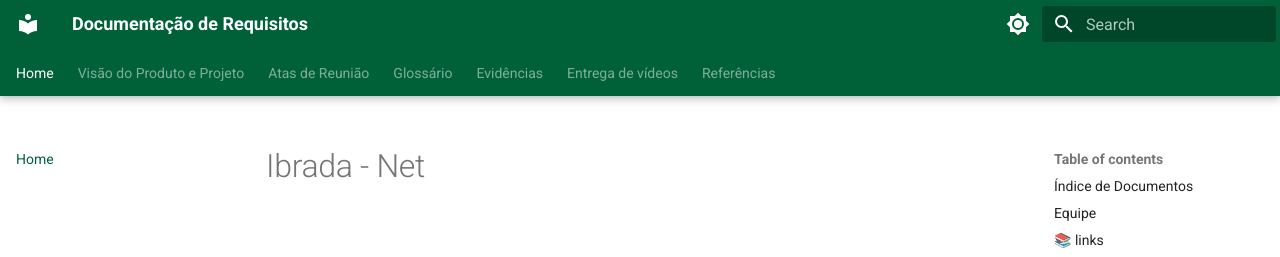
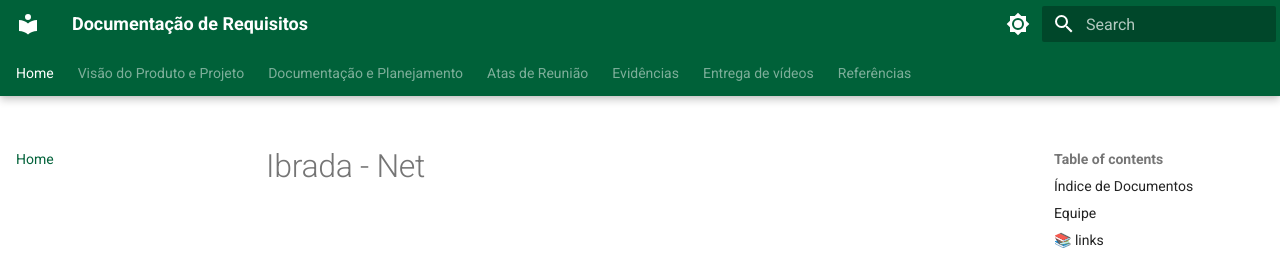
Before and after one commit to mdsreq-fga-unb/REQ-2026.2-T01-IBRADA-NET, an MkDocs documentation site: the page built from docs/index.md, in a window 1280 px wide. Shown: the top 257 px of the page. Built offline with MkDocs 1.6.1 and Material for MkDocs 9.7.7, drawn with Linux system fonts in a browser that asks for light colours; some of the changed lines change nothing that is shown.

Commit message:
separação na navbar, catalogo de us

```diff
--- a/mkdocs.yml
+++ b/mkdocs.yml
@@ -64,6 +64,15 @@ nav:
           - Fora do MVP: documento-visao/10_userStoriesForaMVP.md
       - 11 Lições Aprendidas: documento-visao/11_licoes.md
 
+  - Documentação e Planejamento:
+    - User Stories:
+      - Dentro do MVP:
+        - US01: user-stories/us01.md
+
+      - Fora do MVP: documento-visao/10_userStoriesForaMVP.md
+    - Glossário: documentacao/glossario.md
+
+
   - Atas de Reunião:
       - Unidade 1:
         - Cliente (24/08/2026): atas-reuniao/unidade-1/24-08.md
@@ -85,13 +94,11 @@ nav:
   #     - User Stories: especificacao/user-stories.md
   #     - Arquitetura: especificacao/arquitetura.md
   # - Documentação:
-  - Glossário: documentacao/glossario.md
-
 
   - Evidências:
-    - Classificação dos requisitos: evidencias/classificacao-requisitos.md
+    - Classificação dos Requisitos: evidencias/classificacao-requisitos.md
     - Análise de Domínio: evidencias/analise-dominio.md
-    - oficinas de validação: evidencias/oficina-validacao.md
+    - Oficinas de Validação: evidencias/oficina-validacao.md
     - Atividades:
       - Unidade 2:
         - Atividade 1: evidencias/atividade1.md
```
Also changed, not shown: docs/user-stories/us01.md (added).
